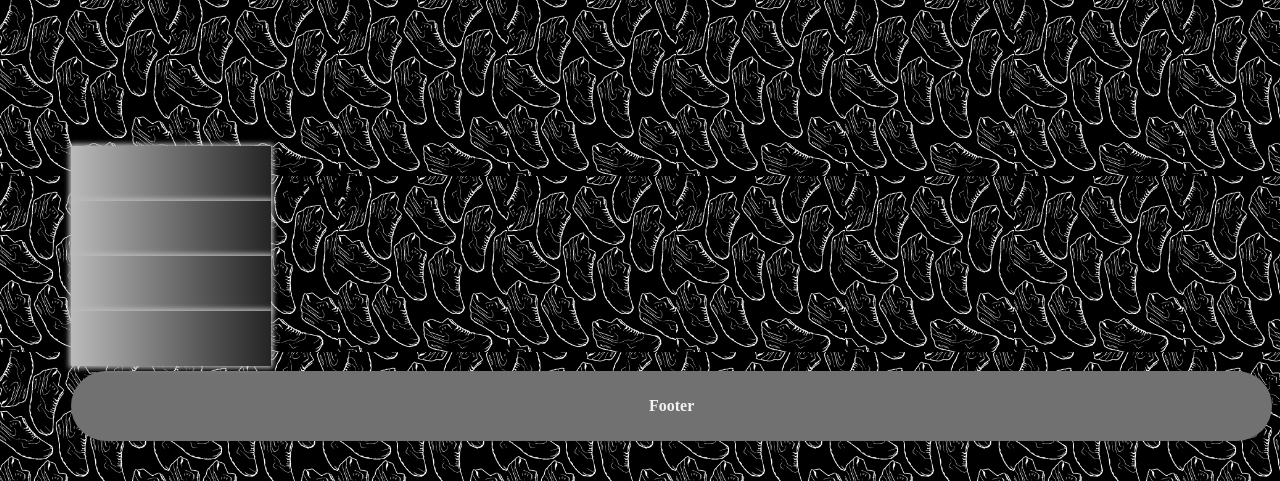
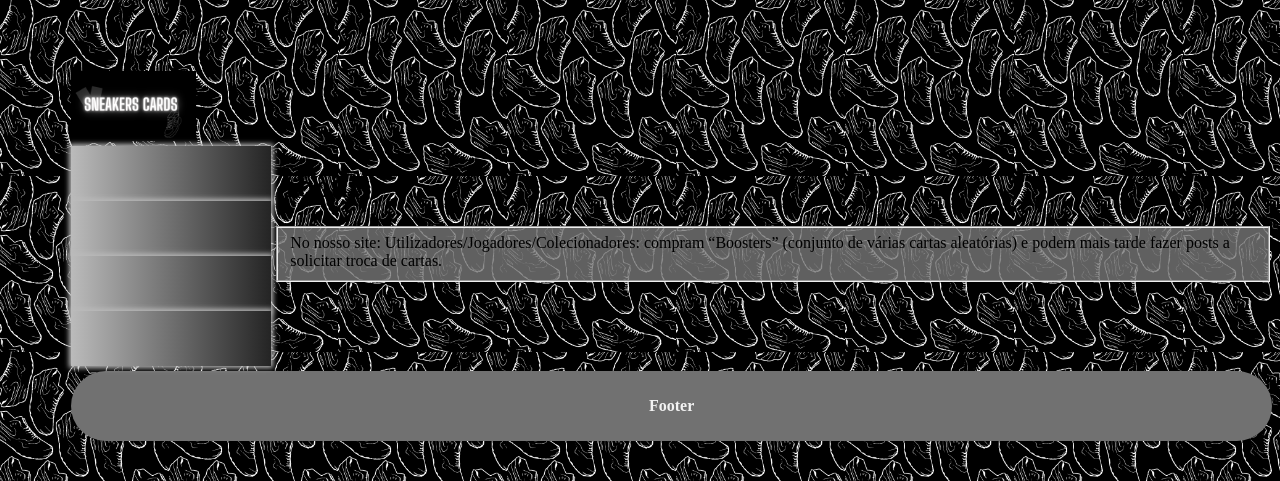
Before and after one commit to CarolinaVRoque/DIAM-Projeto-2022-23-Sneakers_Cards, a Django app: page /SneakerCards/about in a window 1280 px wide. Shown: the top 481 px of the page. Run offline with Django 4.2, Linux system fonts and the light colour scheme.

Commit message:
Adicionada imagem de header do site e alterações de css.

```diff
--- a/SneakerCards/static/SneakerCards/css/main.css
+++ b/SneakerCards/static/SneakerCards/css/main.css
@@ -25,7 +25,10 @@ body{
 
 .page-header {
   grid-area: header;
-}
+  background-image: url("../images/banner.png");
+  background-size: contain;
+  background-repeat: no-repeat;
+  }
 
 .page-leftbar {
   grid-area: leftbar;
@@ -224,10 +227,6 @@ body{
    background-color: rgba(120,120,120,0.8);
 }
 
-.login{
-  color: white;
+fieldset{
+    background-color: rgba(120,120,120,0.8);
 }
-
-.login_box{
-  background-color: rgba(120,120,120,0.8);
-}
--- a/SneakerCards/templates/SneakerCards/about.html
+++ b/SneakerCards/templates/SneakerCards/about.html
@@ -1,4 +1,12 @@
 {% extends "SneakerCards/template.html" %}
 {% block content %}
+    {% if error_message %}
+        <p><strong>{{ error_message }}</strong></p>
+    {% endif %}
     <h1>About</h1>
+    <fieldset>
+        No nosso site:
+        Utilizadores/Jogadores/Colecionadores: compram “Boosters” (conjunto de várias
+        cartas aleatórias) e podem mais tarde fazer posts a solicitar troca de cartas.
+    </fieldset>
 {% endblock content %}
--- a/SneakerCards/templates/SneakerCards/dashboard.html
+++ b/SneakerCards/templates/SneakerCards/dashboard.html
@@ -1,4 +1,4 @@
-{%  extends 'SneakerCards/template.html' %}
+{% extends 'SneakerCards/template.html' %}
 {% block head %}
     <link rel="stylesheet" href="https://cdn.jsdelivr.net/npm/bootstrap-icons@1.10.2/font/bootstrap-icons.css"
           integrity="sha384-b6lVK+yci+bfDmaY1u0zE8YYJt0TZxLEAFyYSLHId4xoVvsrQu3INevFKo+Xir8e" crossorigin="anonymous">
@@ -46,6 +46,7 @@
 
     <script>
         let expanded = false
+
         function expandSidebar() {
             if (expanded) {
                 document.getElementsByClassName('sidebar')[0].style.width = '55px'
--- a/SneakerCards/templates/SneakerCards/login.html
+++ b/SneakerCards/templates/SneakerCards/login.html
@@ -14,7 +14,7 @@
                 <input type="text" id="username" name="username"><br>
                 <label for="password">Password:</label>
                 <input type="password" id="password" name="password"><br>
-            </fieldset>
+            <fieldset>
             </div>
             <input type="submit" value="Login">
         </form>
--- a/SneakerCards/templates/SneakerCards/template.html
+++ b/SneakerCards/templates/SneakerCards/template.html
@@ -11,9 +11,6 @@
 
         <div class="grid">
         <header class="page-header">
-
-                <p>Header</p>
-
         </header>
 
         <nav class="page-leftbar">
```
Also changed, not shown: SneakerCards/static/SneakerCards/images/banner.png (added). Lines whose indentation alone changed are shown as unchanged.
